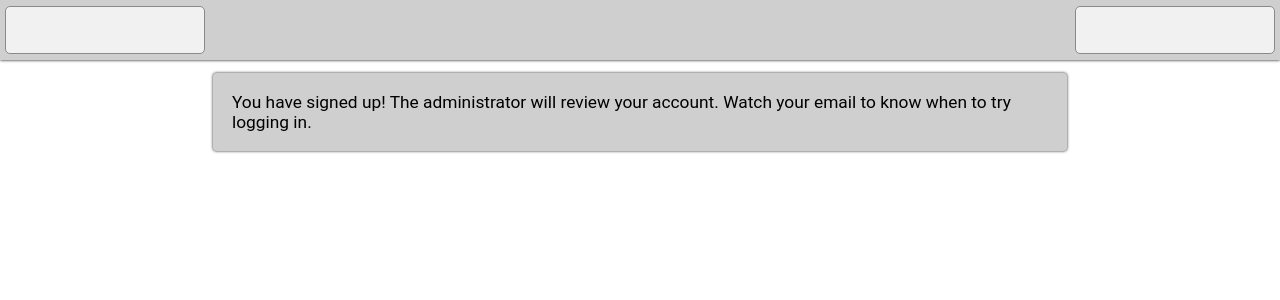
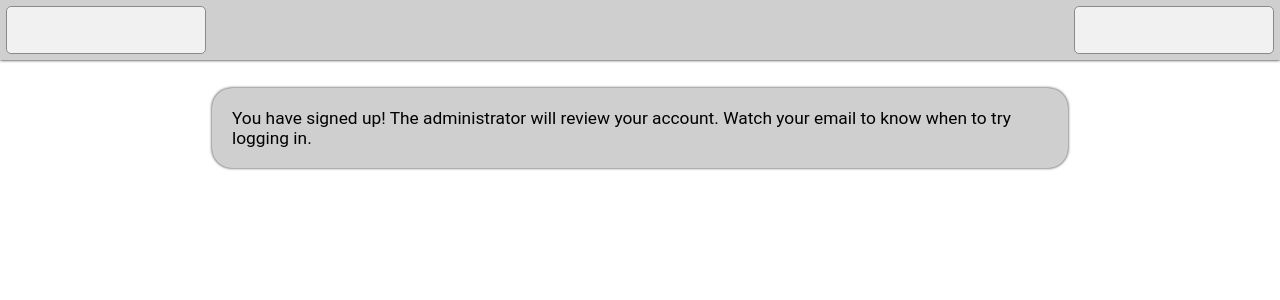
Before and after one commit to sheepman4267/WebRE, a Django app: page /after_signup in a window 1280 px wide. Shown: the top 300 px of the page. Run offline with Django 4.2, Linux system fonts and the light colour scheme; some libraries are stand-ins or nearby versions.

Commit message:
Clean up style.css and make it consistent.

```diff
--- a/classroom/static/classroom/style.css
+++ b/classroom/static/classroom/style.css
@@ -32,9 +31,9 @@ html * {
     max-width: 8.5in;
     text-align: left;
     background-color: #cfcfcf;
-    padding: 5mm;
+    padding: 20px;
     box-shadow: 0 0 3px #1f1d1d;
-    border-radius: 1mm;
+    border-radius: 20px;
     margin: 2.5mm;
 }
 
@@ -48,7 +47,7 @@ html * {
 }
 
 .nav-panel {
-    display: inline-block;
+    display: block;
     width: 100%;
     height: 60px;
     margin-top: 0;
@@ -59,11 +58,10 @@ html * {
 
 .nav-button {
     height: 48px;
-    min-width: 10em;
+    width: 50%;
+    max-width: 200px;
     font-size: 15pt;
-    margin-top: 6px;
-    margin-left: 4pt;
-    margin-right: 4pt;
+    margin: 6px;
     border: 1px solid #8a8a8a;
     border-radius: 5px;
     text-align: center;
@@ -82,25 +80,9 @@ html * {
     float: left;
 }
 
-.nav-button label {
-    margin-top: 2pt;
-}
-
-.left-item {
-    display: inline-block;
-    float: left;
-    margin-left: 5mm;
-}
-.right-item {
-    display: inline-block;
-    float: right;
-    margin-right: 5mm;
-}
-
-
 .bingo-container {
     display: grid;
-    padding: 0mm;
+    padding: 0;
     grid-gap: 1px;
     grid-column-gap: 1px;
     align-items: center;
```
Also changed, not shown: other parts of classroom/static/classroom/style.css (+15 -14 lines).
